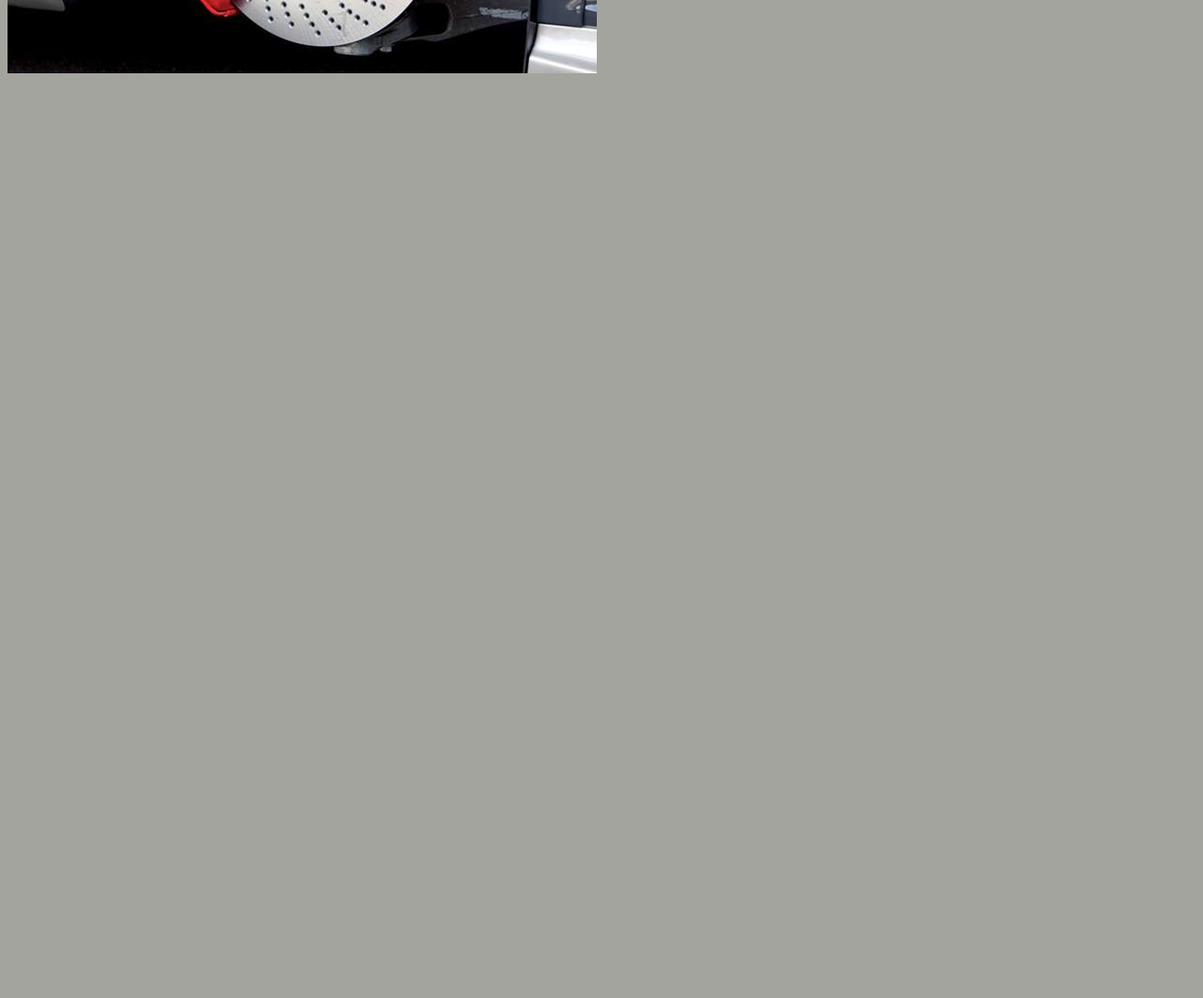
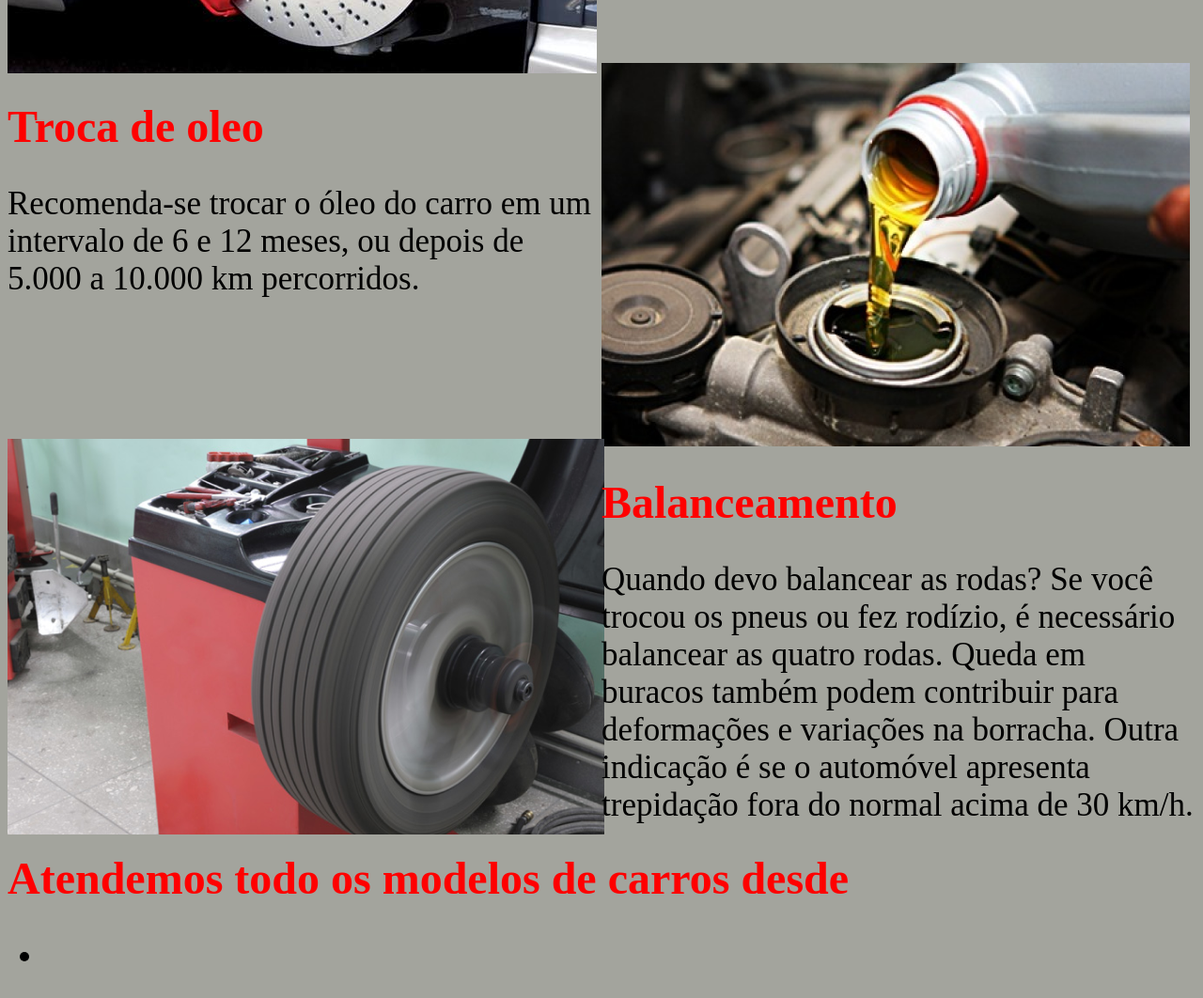
Before and after one commit to CAIODIASDASILVA/Mecanica-Oficina, a plain HTML site: page index.html in a window 1280 px wide. Shown: the part 987-2049 px from the top of the page at 94% size. Before the commit the page ends 1462 px from the top, so only its background shows below. Drawn offline with Linux system fonts and the light colour scheme.

Commit message:
Add files via upload
opa

```diff
--- a/ESTILO.css
+++ b/ESTILO.css
@@ -21,7 +21,7 @@ body{
 
 }
 .container{
-    height: 100vh;
+    height: 50vh;
     display: grid;
     grid-template-columns:50% 50%
 }
@@ -34,3 +34,10 @@ body{
     margin-bottom: 0.1em;
 
 }
+.descricao--titulo{
+    font-weight: 600;
+    font-size: 48px;
+
+
+
+}
--- a/index.html
+++ b/index.html
@@ -25,6 +25,46 @@
      <h2 class="descricao--titulo">Disco de Freio</h2>
      <p class="descricao--texto">Os freios a disco hidráulicos são os melhores sistemas da atualidade e estão se tornando cada vez mais comuns, pois são eficientes, trazendo muito mais facilidade e segurança para frear, mesmo em altas velocidades</p>
   </div>
+  </section>
+
+  <section class="container terciario">
+    <div class="container_descriçao">
+      <h2 class="descricao--titulo">Troca de oleo</h2>
+      <p>Recomenda-se trocar o óleo do carro em um intervalo de 6 e 12 meses, ou depois de 5.000 a 10.000 km percorridos.</p>
+    </div>
+    <img src="./img/Rectangle 2.png" alt="">
+  </section>
+
+  <section class="container secundario">
+    <img src="./img/image 3.png" alt="">
+   <div class="container--decricao">
+     <h2 class="descricao--titulo">Balanceamento</h2>
+     <p class="descricao--texto">Quando devo balancear as rodas? Se você trocou os pneus ou fez rodízio, é necessário balancear as quatro rodas. Queda em buracos também podem contribuir para deformações e variações na borracha. Outra indicação é se o automóvel apresenta trepidação fora do normal acima de 30 km/h.</p>
+  </div>
+  </section>
+
+  <section class="carros">
+    <h2 class="descricao--titulo"> Atendemos  todo os modelos de carros desde </h2>
+    <ul class="descricao--lista">
+      <li>
+        <img scr="./img/image 1.png" alt="">
+
+
+
+
+      </li>
+
+
+
+
+
+    </ul>
+
+
+
+
+
+
 
   </section>
 
```
